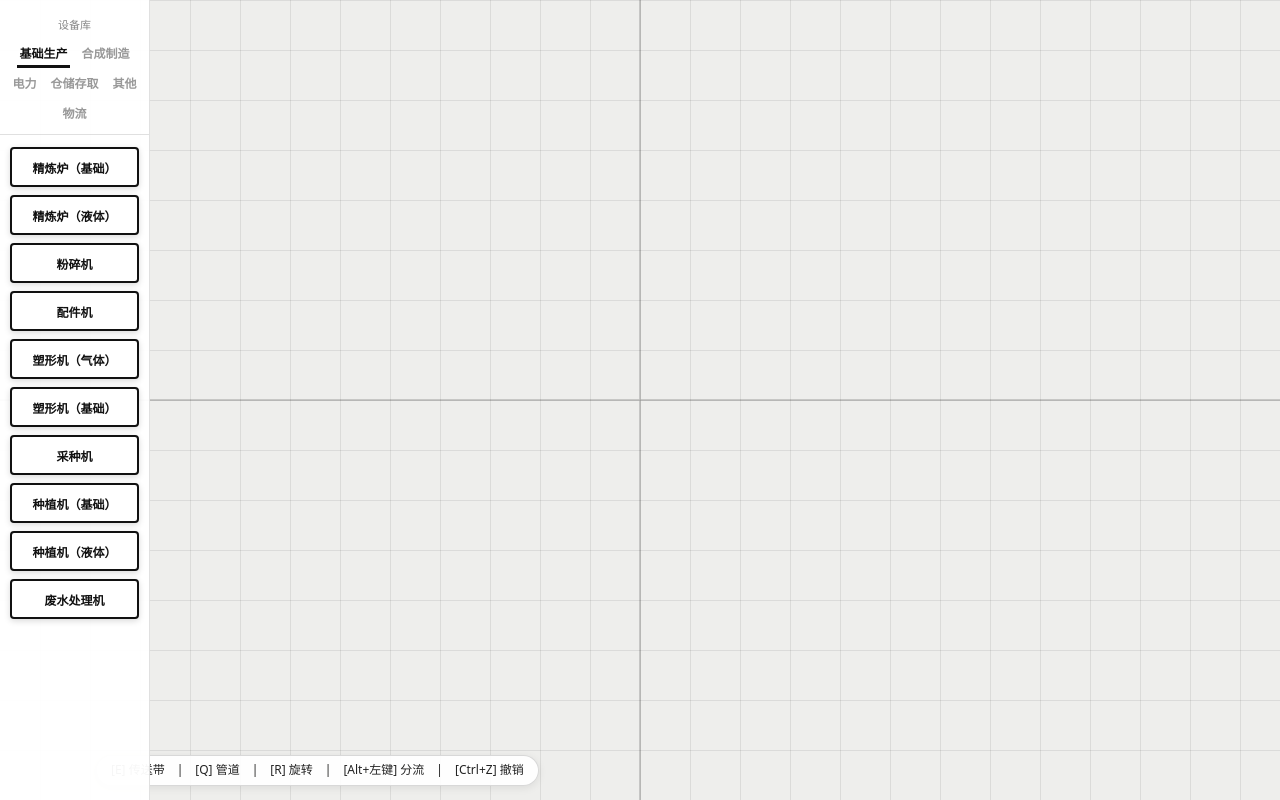
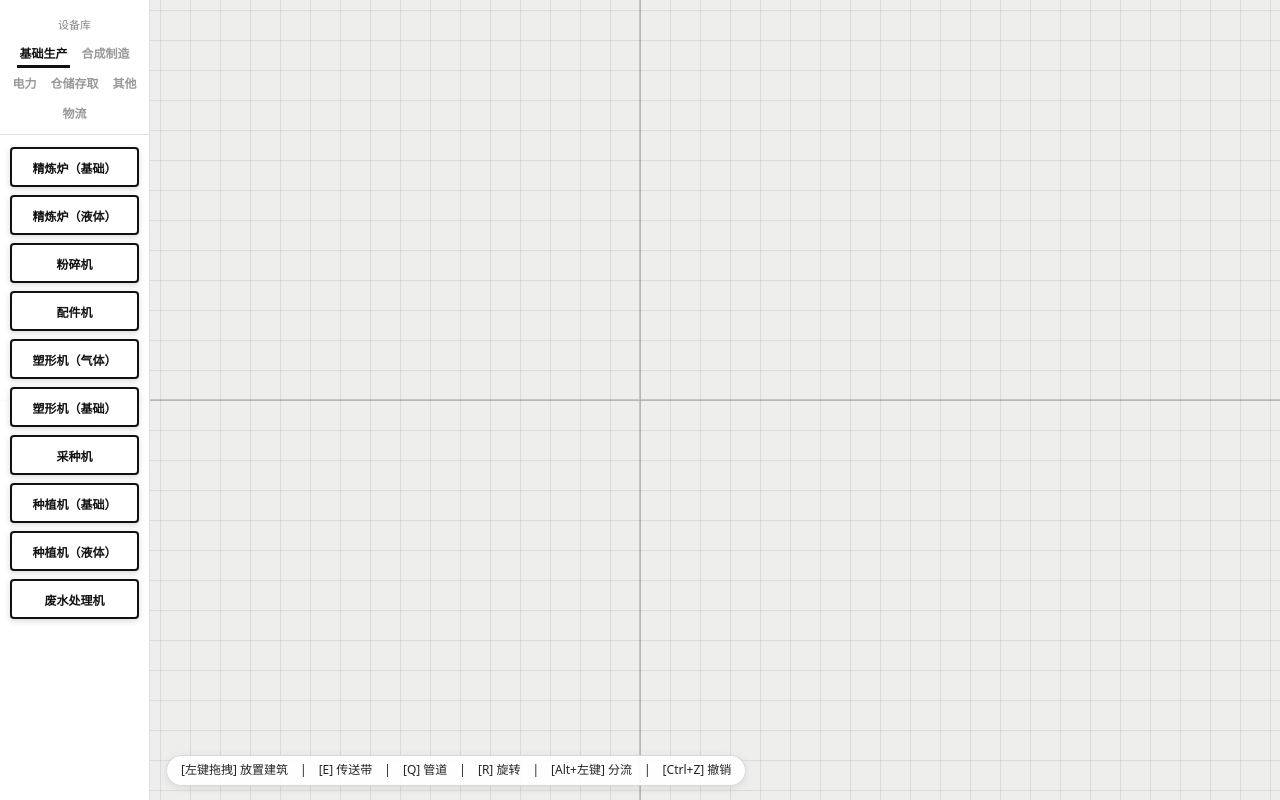
Before and after one commit to BringMeFlame/endfield_AICsimu, a website built with Vite: page index.html in a window 1280 px wide. Built offline with nearby package versions, Linux system fonts and the light colour scheme.

Commit message:
fix: 操作指引挪出工具栏遮挡区、新增拖拽建筑提示，修正仓储口方向，初始视角缩小
- 操作指引胶囊左移距离改为 166px，不再被 150px 宽的工具栏遮住
- HINT_NORMAL 补充 [左键拖拽] 放置建筑 指引，格式与其它条目统一
- 仓库存货口/取货口端口方向由 up 改为 down
- 初始相机 scale 由 1 降到 0.6，刷新后不再默认过度放大

```diff
--- a/src/constants.js
+++ b/src/constants.js
@@ -32,7 +32,7 @@ export const BELT_EDGE_COLOR = 'rgba(120, 120, 120, 0.45)';
 export const HISTORY_LIMIT = 30;
 
 // ---- 快捷键提示：放在角落的小胶囊，只保留核心快捷键；切换模式时内容跟着换 ----
-export const HINT_NORMAL = '[E] 传送带　|　[Q] 管道　|　[R] 旋转　|　[Alt+左键] 分流　|　[Ctrl+Z] 撤销';
+export const HINT_NORMAL = '[左键拖拽] 放置建筑　|　[E] 传送带　|　[Q] 管道　|　[R] 旋转　|　[Alt+左键] 分流　|　[Ctrl+Z] 撤销';
 export const HINT_BELT = '[左键] 拉传送带　|　[右键/E] 退出　|　[Alt+左键] 分流　|　[Ctrl+Z] 撤销';
 export const HINT_PIPE = '[左键] 拉管道　|　[右键/Q] 退出　|　[Alt+左键] 分流　|　[Ctrl+Z] 撤销';
 
--- a/src/data/facilities.js
+++ b/src/data/facilities.js
@@ -621,7 +621,7 @@ export const FACILITIES = {
       bandwidth: 1,
       isLowProfile: true,
       ports: [
-        { id: 'belt_in_1_0', type: 'item_input', grid: [1, 0], dir: 'up' },
+        { id: 'belt_in_1_0', type: 'item_input', grid: [1, 0], dir: 'down' },
       ],
     },
     {
@@ -633,7 +633,7 @@ export const FACILITIES = {
       bandwidth: 1,
       isLowProfile: true,
       ports: [
-        { id: 'belt_out_1_0', type: 'item_output', grid: [1, 0], dir: 'up' },
+        { id: 'belt_out_1_0', type: 'item_output', grid: [1, 0], dir: 'down' },
       ],
     },
     {
--- a/src/state.js
+++ b/src/state.js
@@ -15,7 +15,7 @@ export const hintEl = document.getElementById('hint');
 // 这是 project_status.md 重构建议里提到的可选方案，在拆模块这个场景下是必须的。
 export const state = {
   // 世界坐标系参数(相机)
-  scale: 1,
+  scale: 0.6,
   offsetX: 0,
   offsetY: 0,
 
--- a/style.css
+++ b/style.css
@@ -14,7 +14,7 @@ canvas {
 }
 #hint {
   position: fixed;
-  left: 96px;
+  left: 166px;
   bottom: 14px;
   color: #222;
   font-family: system-ui, sans-serif;
```
